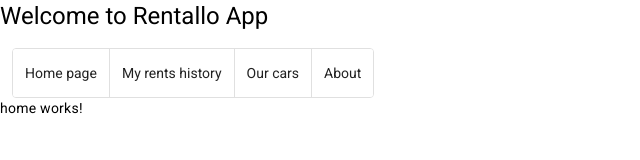
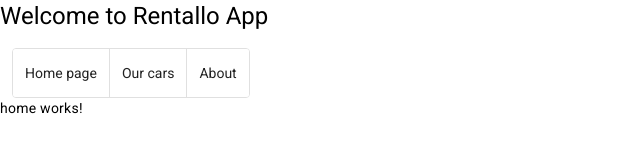
Before and after one commit to mariuszpastuszka/rentallo-app, an Angular app in the folder frontend/: page / in a window 1280 px wide. Shown: the top 160 px of the page, without its empty margins (0-640 px from the left). Built offline with nearby package versions, Linux system fonts and the light colour scheme.

Commit message:
[change] - security in progress

```diff
--- a/frontend/src/app/app.module.ts
+++ b/frontend/src/app/app.module.ts
@@ -27,7 +27,7 @@ import {authGuard} from "./services/login/login.service";
 
 const routingTable: Routes = [
   {path: homePageUrl, component: HomeComponent},
-  {path: rentsHistoryUrl, component: RentsHistoryComponent},
+  {path: rentsHistoryUrl, component: RentsHistoryComponent, canActivate: [authGuard]},
   {path: carsUrl, component: CarsComponent},
   {path: clientsUrl, component: ClientsComponent, canActivate: [authGuard]},
   {path: aboutUrl, component: AboutComponent},
--- a/frontend/src/app/components/navigation-bar/navigation-bar.component.html
+++ b/frontend/src/app/components/navigation-bar/navigation-bar.component.html
@@ -1,7 +1,8 @@
 <div>
   <mat-button-toggle-group name="fontStyle" aria-label="Font Style">
     <mat-button-toggle [routerLink]="homePageUrl">Home page</mat-button-toggle>
-    <mat-button-toggle [routerLink]="rentsHistoryUrl">My rents history</mat-button-toggle>
+    <mat-button-toggle
+      *ngIf="!loginService.isLogged" [routerLink]="rentsHistoryUrl">My rents history</mat-button-toggle>
     <mat-button-toggle [routerLink]="carsUrl">Our cars</mat-button-toggle>
     <mat-button-toggle
       *ngIf="loginService.isAdmin()" [routerLink]="clientsUrl">Our clients</mat-button-toggle>
```
